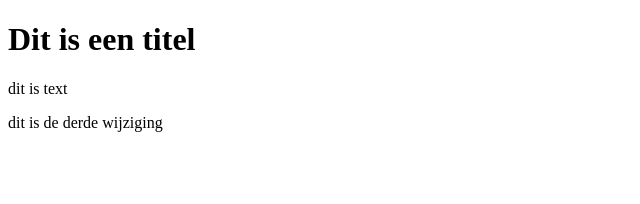
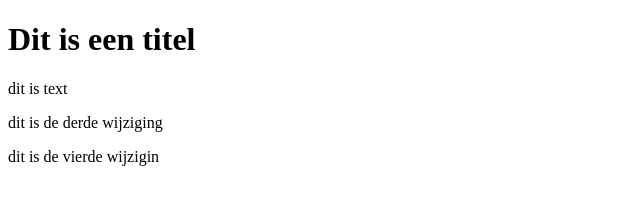
Before and after one commit to AtomicPaladin/nieuwProject, a plain HTML site: page newProject/WebContent/index.html in a window 1280 px wide. Shown: the whole page, without its empty margins (0-640 px from the left). Drawn offline with Linux system fonts and the light colour scheme.

Commit message:
vierde wijziging index.html

```diff
--- a/newProject/WebContent/index.html
+++ b/newProject/WebContent/index.html
@@ -9,6 +9,7 @@
 	<article>
 		<p>dit is text</p>
 		<p>dit is de derde wijziging</p>
+		<p>dit is de vierde wijzigin</p>
 	</article>
 </body>
 </html>
```
